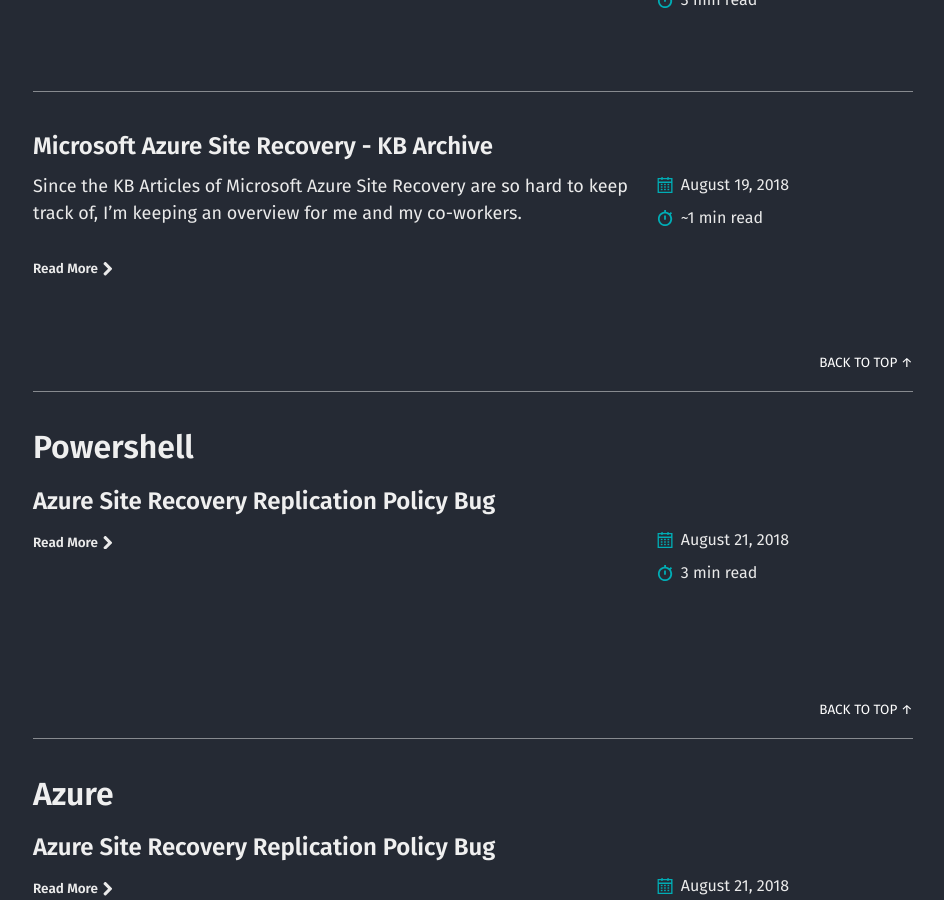
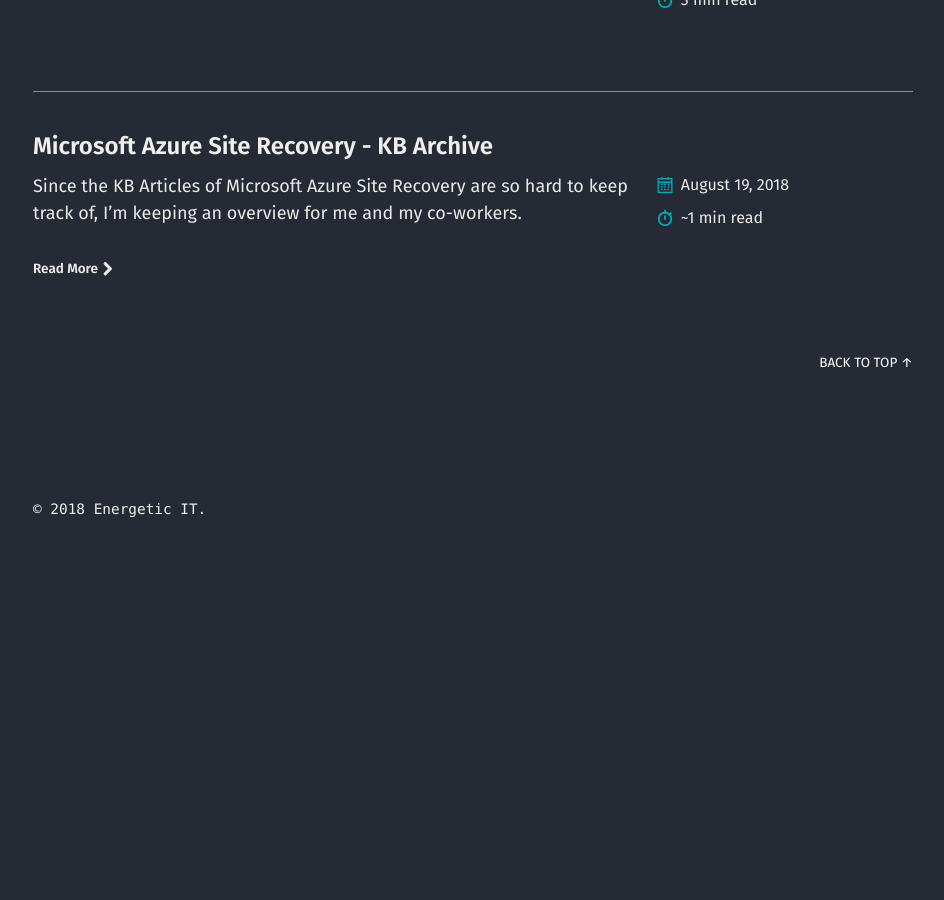
Before and after one commit to energetic-it/energetic-it.github.io, a Jekyll site: the page built from categories.md, in a window 1280 px wide and 900 px high, scrolled down 535 px. Shown: the whole window, without its empty margins (39-983 px from the left). Built offline with Jekyll 4.4.1, drawn with Linux system fonts in a browser that asks for light colours; after the commit the page ends 1083 px from its top, so only the background shows below that; some of the changed text lies outside the part shown.

Commit message:
Update 2018-08-21-azure-site-recovery-replication-policy-bug.md

```diff
--- a/_posts/2018-08-21-azure-site-recovery-replication-policy-bug.md
+++ b/_posts/2018-08-21-azure-site-recovery-replication-policy-bug.md
@@ -3,8 +3,6 @@
 excerpt: ""
 categories:
   - ASR
-  - Powershell
-  - Azure
 tags:
   - ASR
   - Azure
```
